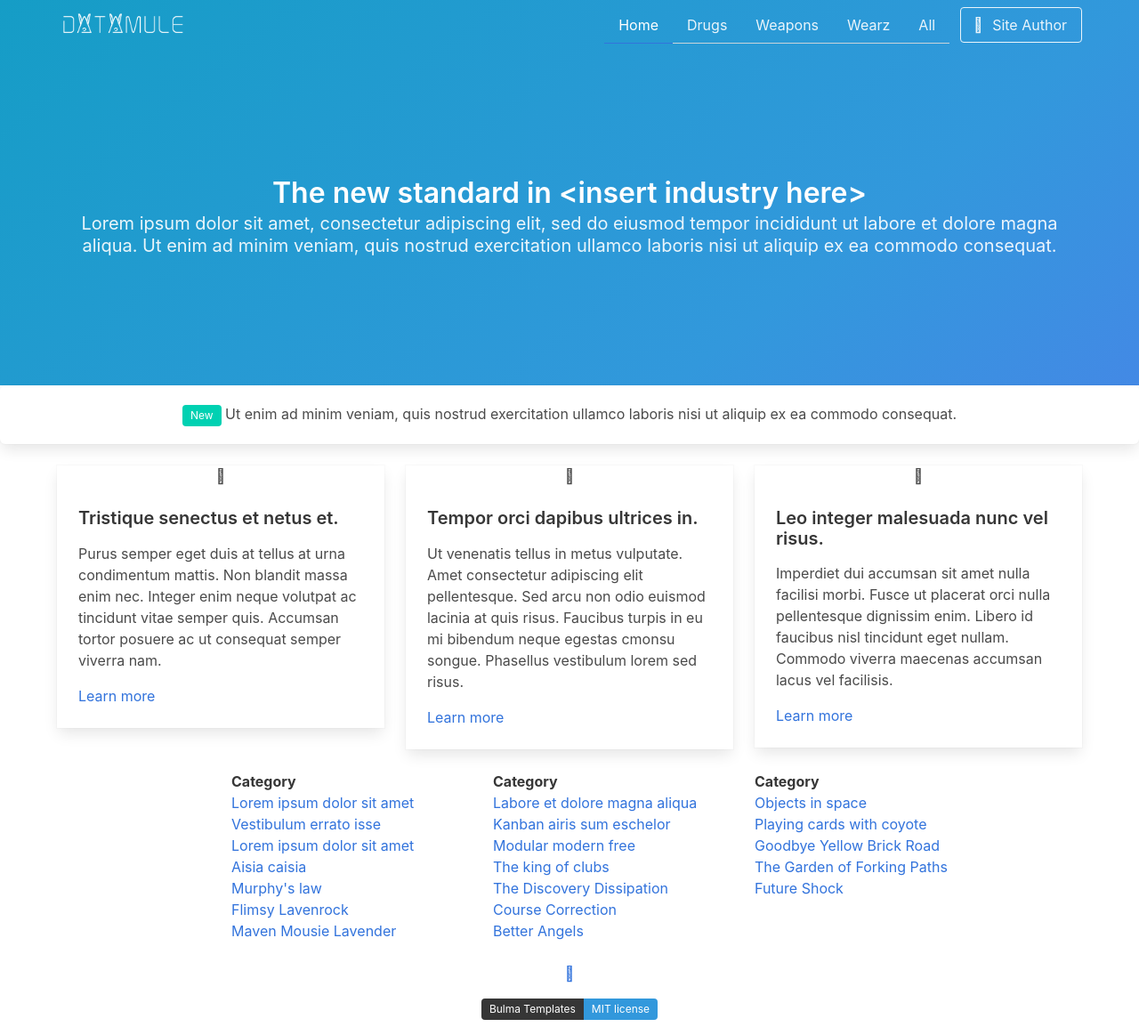
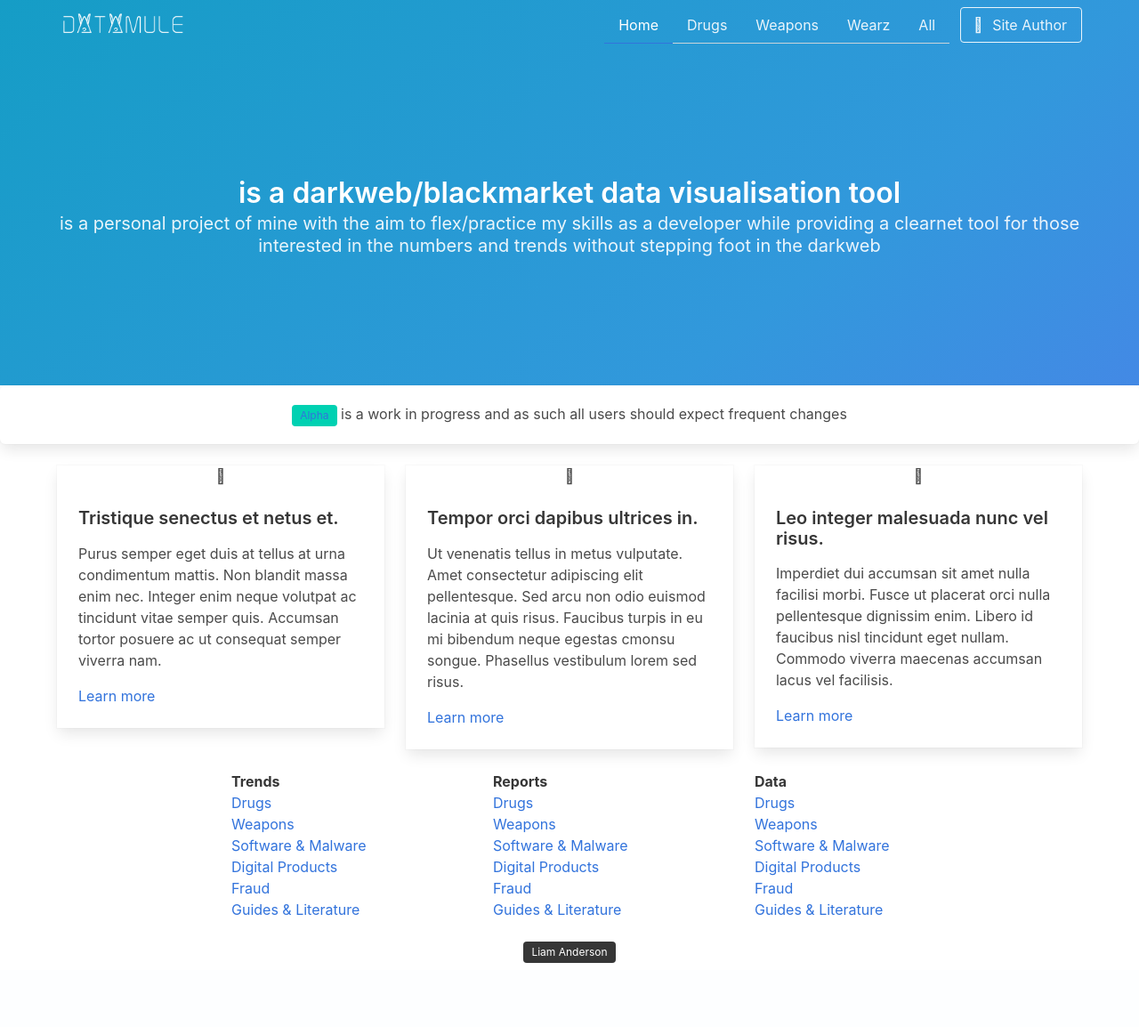
Before and after one commit to mranderson64/DataMule, a PHP site: page / in a window 1280 px wide. Shown: the whole page at 89% size. After the commit the page ends 1082 px from the top, so only its background shows below. Run offline with PHP 8.4, Linux system fonts and the light colour scheme.

Commit message:
Updated footer content

```diff
--- a/foot.php
+++ b/foot.php
@@ -2,51 +2,44 @@
             <div class="container">
                 <div class="columns">
                     <div class="column is-3 is-offset-2">
-                        <h2><strong>Category</strong></h2>
+                        <h2><strong>Trends</strong></h2>
                         <ul>
-                            <li><a href="#">Lorem ipsum dolor sit amet</a></li>
-                            <li><a href="#">Vestibulum errato isse</a></li>
-                            <li><a href="#">Lorem ipsum dolor sit amet</a></li>
-                            <li><a href="#">Aisia caisia</a></li>
-                            <li><a href="#">Murphy's law</a></li>
-                            <li><a href="#">Flimsy Lavenrock</a></li>
-                            <li><a href="#">Maven Mousie Lavender</a></li>
+                            <li><a href="#">Drugs</a></li>
+                            <li><a href="#">Weapons</a></li>
+                            <li><a href="#">Software &amp; Malware</a></li>
+                            <li><a href="#">Digital Products</a></li>
+                            <li><a href="#">Fraud</a></li>
+                            <li><a href="#">Guides &amp; Literature</a></li>
                         </ul>
                     </div>
                     <div class="column is-3">
-                        <h2><strong>Category</strong></h2>
+                        <h2><strong>Reports</strong></h2>
                         <ul>
-                            <li><a href="#">Labore et dolore magna aliqua</a></li>
-                            <li><a href="#">Kanban airis sum eschelor</a></li>
-                            <li><a href="#">Modular modern free</a></li>
-                            <li><a href="#">The king of clubs</a></li>
-                            <li><a href="#">The Discovery Dissipation</a></li>
-                            <li><a href="#">Course Correction</a></li>
-                            <li><a href="#">Better Angels</a></li>
+                            <li><a href="#">Drugs</a></li>
+                            <li><a href="#">Weapons</a></li>
+                            <li><a href="#">Software &amp; Malware</a></li>
+                            <li><a href="#">Digital Products</a></li>
+                            <li><a href="#">Fraud</a></li>
+                            <li><a href="#">Guides &amp; Literature</a></li>
                         </ul>
                     </div>
                     <div class="column is-4">
-                        <h2><strong>Category</strong></h2>
+                        <h2><strong>Data</strong></h2>
                         <ul>
-                            <li><a href="#">Objects in space</a></li>
-                            <li><a href="#">Playing cards with coyote</a></li>
-                            <li><a href="#">Goodbye Yellow Brick Road</a></li>
-                            <li><a href="#">The Garden of Forking Paths</a></li>
-                            <li><a href="#">Future Shock</a></li>
+                            <li><a href="#">Drugs</a></li>
+                            <li><a href="#">Weapons</a></li>
+                            <li><a href="#">Software &amp; Malware</a></li>
+                            <li><a href="#">Digital Products</a></li>
+                            <li><a href="#">Fraud</a></li>
+                            <li><a href="#">Guides &amp; Literature</a></li>
                         </ul>
                     </div>
                 </div>
                 <div class="content has-text-centered">
-                    <p>
-                        <a class="icon" href="https://github.com/BulmaTemplates/bulma-templates">
-                            <i class="fa fa-github"></i>
-                        </a>
-                    </p>
                     <div class="control level-item">
-                        <a href="https://github.com/BulmaTemplates/bulma-templates">
+                        <a href="https://liamanderson.co.uk">
                             <div class="tags has-addons">
-                                <span class="tag is-dark">Bulma Templates</span>
-                                <span class="tag is-info">MIT license</span>
+                                <span class="tag is-dark">Liam Anderson</span>
                             </div>
                         </a>
                     </div>
--- a/head.php
+++ b/head.php
@@ -8,6 +8,7 @@
 <link href="<?php echo $host ?>/css/bulma.min.css" rel="stylesheet"> <!-- Bulma Styles -->
 <link href="<?php echo $host ?>/css/fontawesome.min.css" rel="stylesheet"> <!-- fontawesome Styles -->
 <link href="<?php echo $host ?>/css/brands.min.css" rel="stylesheet"> <!-- fontawesome brands Styles -->
+<link rel="icon" type="image/png" href="<?php echo $host ?>/icon/icon_t_bg.png" />
 <title><?php echo $title; ?></title>
 <meta name="description" content="<?php echo $description; ?>">
 <!-- Google Tag Manager -->
--- a/templates/homepage.php
+++ b/templates/homepage.php
@@ -4,17 +4,17 @@
             <div class="hero-body">
                 <div class="container has-text-centered">
                     <h1 class="title">
-                    The new standard in &lt;insert industry here&gt;
+                    <DataMule> is a darkweb/blackmarket data visualisation tool
                     </h1>
                     <h2 class="subtitle">
-                    Lorem ipsum dolor sit amet, consectetur adipiscing elit, sed do eiusmod tempor incididunt ut labore et dolore magna aliqua. Ut enim ad minim veniam, quis nostrud exercitation ullamco laboris nisi ut aliquip ex ea commodo consequat.
+                    <DataMule> is a personal project of mine with the aim to flex/practice my skills as a developer while providing a clearnet tool for those interested in the numbers and trends without stepping foot in the darkweb
                     </h2>
                 </div>
             </div>
         </section>
         <div class="box cta">
             <p class="has-text-centered">
-                <span class="tag is-primary">New</span> Ut enim ad minim veniam, quis nostrud exercitation ullamco laboris nisi ut aliquip ex ea commodo consequat.
+                <span class="tag is-primary"><a href="https://liamanderson.co.uk">Alpha</a></span> <DataMule> is a work in progress and as such all users should expect frequent changes
             </p>
         </div>
         <section class="container">
```
